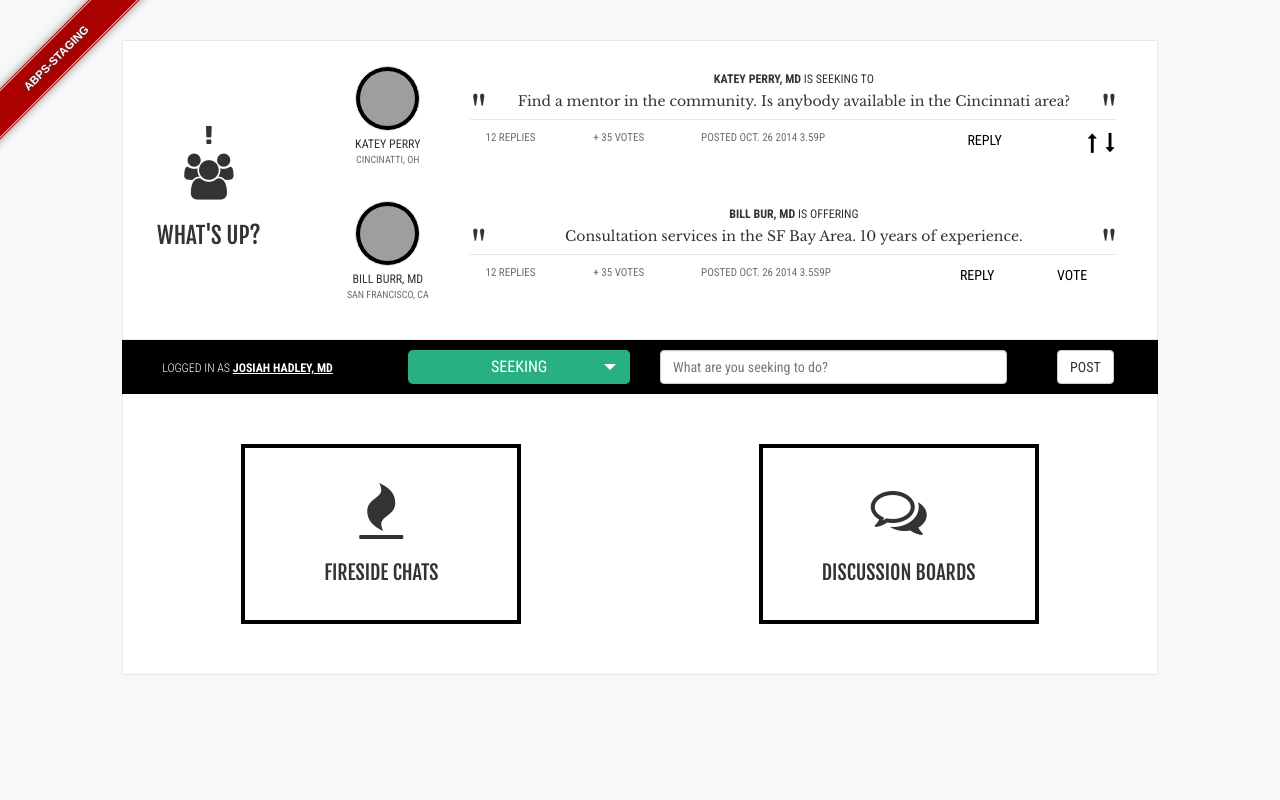
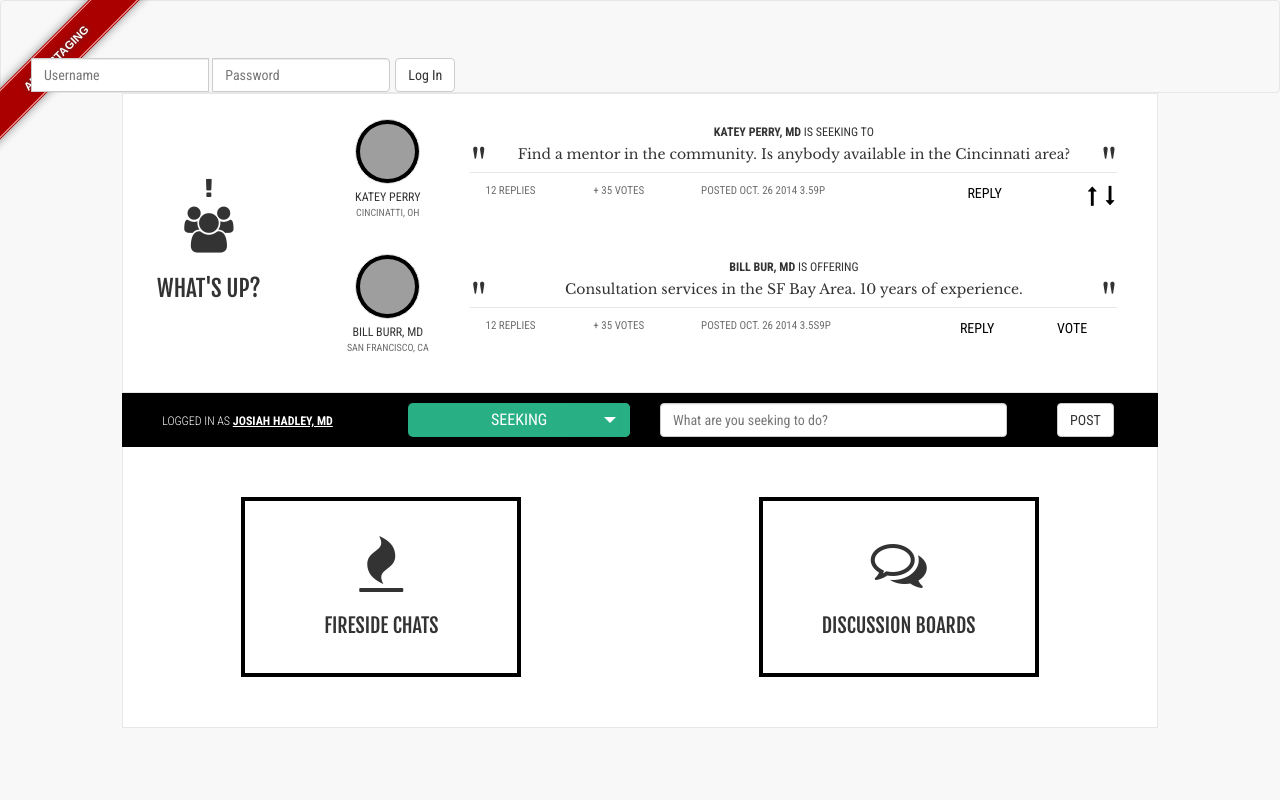
Before and after one commit to JHadley1406/ABFASPortal, a Django app: page / in a window 1280 px wide. Run offline with Django 3.2, Linux system fonts and the light colour scheme; some libraries are stand-ins or nearby versions; grey boxes are pictures that could not be loaded.

Commit message:
experiment

```diff
--- a/forum/static/style_index.css
+++ b/forum/static/style_index.css
@@ -8,7 +8,6 @@
 .whats-up {
   background-color: white;
   height: 300px;
-  margin-top: 40px;
   border: 1px solid #E7E7E7;
 
 }
--- a/templates/base_lite.html
+++ b/templates/base_lite.html
@@ -1,3 +1,4 @@
+
 
 <!DOCTYPE html>
 <html lang="en">
@@ -25,6 +26,48 @@
 
 
 <body class="{% block body_class %}{% endblock %}">
+  <nav class="navbar navbar-default" role="navigation">
+    <div class="container-fluid">
+      <!-- Brand and toggle get grouped for better mobile display -->
+      <div class="navbar-header">
+        <button type="button" class="navbar-toggle" data-toggle="collapse" data-target="#bs-example-navbar-collapse-1">
+          <span class="sr-only">Toggle navigation</span>
+          <span class="icon-bar"></span>
+          <span class="icon-bar"></span>
+          <span class="icon-bar"></span>
+        </button>
+        <a class="navbar-brand" href="{% url 'forum.views.forum_list' %}"><div class="pod-logo"></a>
+      </div>
+      <!-- Collect the nav links, forms, and other content for toggling -->
+      <div class="collapse navbar-collapse" id="bs-example-navbar-collapse-1">
+        <ul class="nav navbar-nav navbar-right">
+          {% if user.username %}
+<div class="logged-in">
+  <span class="user-name">Logged In As: <span class="user"><i class="fa fa-user"></i> {{ user.username }}</span></span>
+  <a href="{% url 'usermodule.views.logout_user' %}" class="btn btn-default logout">Logout</a>
+</div>
+{% else %}
+
+<form action="/login/" method="post" class="form-inline">
+  <div class="input-group">
+    {% csrf_token %}
+    <input class="form-control" type="text" placeholder="Username" name="username">
+  </div>
+
+  <div class="input-group">
+    <div class="form-group">
+      <label class="sr-only" for="exampleInputPassword2">Password</label>
+      <input type="password" class="form-control" id="exampleInputPassword2" name="password" placeholder="Password">
+    </div>
+    <input type="submit" value="Log In" class="btn btn-default margin"/>
+  </div>
+ </form>
+  {% endif %}
+
+        </ul>
+      </div><!-- /.navbar-collapse -->
+    </div><!-- /.container-fluid -->
+  </nav>
   <div class="col-sm-10 col-sm-offset-1 base-container text-center">
     {% block content %}
     {% endblock content %}
```
Also changed, not shown: pod/settings.py (+14 -7 lines).
